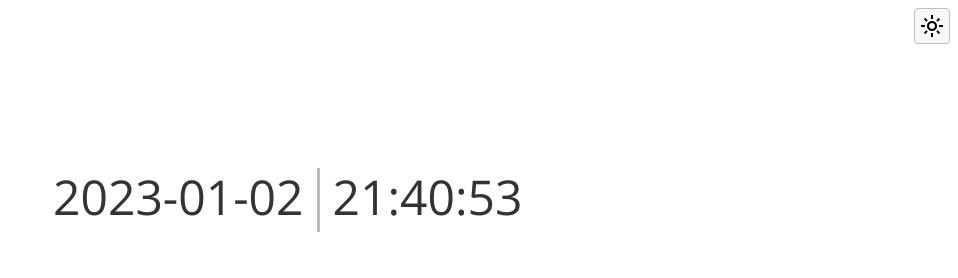
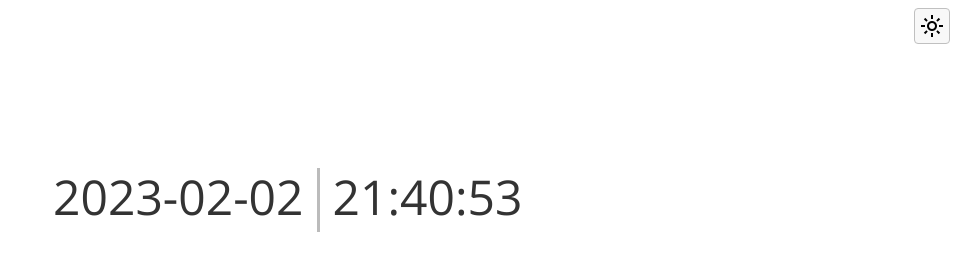
Before and after one commit to aziis98/dashboard-2, a Preact app: page / in a window 1280 px wide. Shown: the top 278 px of the page, without its empty margins (322-1280 px from the left). Built offline with nearby package versions, Linux system fonts and the light colour scheme.

Commit message:
fix: wrong month

```diff
--- a/src/components/Dashboard.jsx
+++ b/src/components/Dashboard.jsx
@@ -3,7 +3,7 @@ import { useEffect, useState } from 'preact/hooks'
 function getDate() {
     const d = new Date()
 
-    const month = d.getMonth().toString().padStart(2, '0')
+    const month = (d.getMonth() + 1).toString().padStart(2, '0')
     const day = d.getDate().toString().padStart(2, '0')
 
     return `${d.getFullYear()}-${month}-${day}`
```
